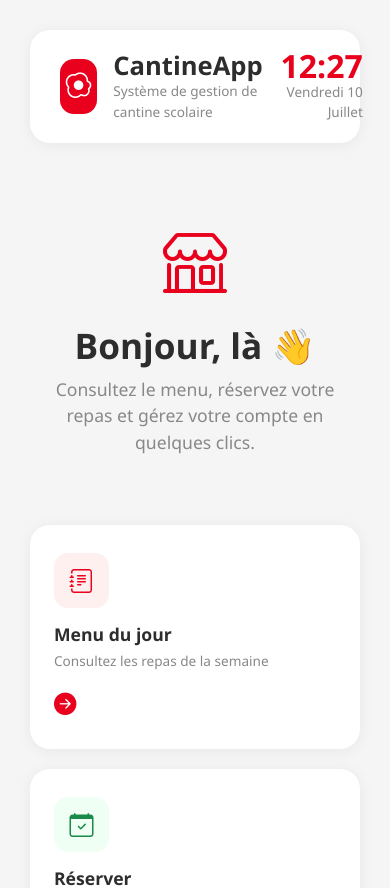
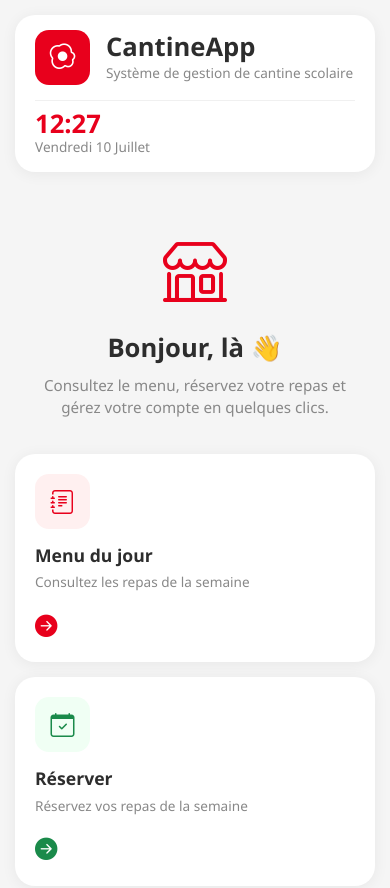
Before and after one commit to mohammedtd/cantine-app, an Angular app: page /accueil in a window 390 px wide. Shown: the top 888 px of the page. Built offline with nearby package versions, Linux system fonts and the light colour scheme; sample sign-in values are in the browser's storage.

Commit message:
style: add responsive mobile media queries for navbar, dashboard, menu, and global layout

```diff
--- a/src/app/app.css
+++ b/src/app/app.css
@@ -121,3 +121,67 @@
   background: #E8001C;
   color: white;
 }
+
+/* Responsive Mobile Navbar */
+@media (max-width: 768px) {
+  .navbar-kiosque {
+    padding: 0 15px;
+  }
+
+  .navbar-kiosque-inner {
+    display: flex;
+    flex-wrap: wrap;
+    height: auto;
+    padding: 12px 0;
+    gap: 12px;
+    justify-content: space-between;
+  }
+
+  /* Top Left: Logo & Brand */
+  .navbar-kiosque-inner > div:first-child {
+    order: 1;
+    max-width: 60%;
+  }
+
+  .navbar-brand-sub {
+    display: none;
+  }
+
+  /* Top Right: User & Time */
+  .navbar-kiosque-inner > div:last-child {
+    order: 2;
+    max-width: 40%;
+    gap: 12px !important;
+  }
+
+  .navbar-time {
+    display: none;
+  }
+
+  .navbar-user span {
+    display: none;
+  }
+
+  /* Bottom Row: Navigation Links */
+  .navbar-links {
+    order: 3;
+    width: 100%;
+    justify-content: space-between;
+    gap: 4px;
+    border-top: 1px solid #f0f0f0;
+    padding-top: 10px;
+    margin-top: 4px;
+  }
+
+  .navbar-link {
+    padding: 6px 4px;
+    font-size: 0.7rem;
+    flex: 1;
+    align-items: center;
+    border-radius: 10px;
+  }
+
+  .navbar-link i {
+    font-size: 1.1rem;
+  }
+}
--- a/src/app/components/accueil/accueil.css
+++ b/src/app/components/accueil/accueil.css
@@ -143,3 +143,49 @@
   margin-top: auto;
   padding-top: 20px;
 }
+
+/* Responsive Mobile Accueil */
+@media (max-width: 768px) {
+  .kiosque-container {
+    padding: 15px;
+  }
+
+  .kiosque-header {
+    flex-direction: column;
+    align-items: stretch;
+    padding: 15px 20px;
+    gap: 15px;
+  }
+
+  .kiosque-time {
+    text-align: left;
+    border-top: 1px solid #f0f0f0;
+    padding-top: 10px;
+  }
+
+  .kiosque-heure {
+    font-size: 1.6rem;
+  }
+
+  .kiosque-hero {
+    padding: 20px 10px;
+    margin-bottom: 15px;
+  }
+
+  .hero-title {
+    font-size: 1.6rem;
+  }
+
+  .hero-subtitle {
+    font-size: 0.95rem;
+  }
+
+  .kiosque-actions {
+    grid-template-columns: 1fr;
+    gap: 15px;
+  }
+
+  .action-card {
+    padding: 20px;
+  }
+}
--- a/src/app/components/menu/menu.css
+++ b/src/app/components/menu/menu.css
@@ -383,3 +383,38 @@
   padding: 20px;
   text-align: center;
 }
+
+/* Responsive Mobile Menu */
+@media (max-width: 768px) {
+  .page-header {
+    flex-direction: column;
+    align-items: stretch !important;
+    gap: 15px;
+    padding: 15px 20px;
+  }
+
+  .panier-btn {
+    justify-content: center;
+    width: 100%;
+  }
+
+  .popup-card {
+    padding: 20px;
+    width: 95%;
+    max-height: 85vh;
+  }
+
+  .d-flex.gap-3.mb-4 {
+    flex-direction: column;
+    gap: 10px !important;
+  }
+
+  .mode-paiement-card {
+    padding: 12px;
+  }
+
+  .mode-paiement-card i {
+    font-size: 1.5rem;
+    margin-bottom: 5px;
+  }
+}
--- a/src/styles.css
+++ b/src/styles.css
@@ -57,3 +57,18 @@ body {
   display: flex;
   align-items: center;
 }
+
+/* Responsive Global Layout */
+@media (max-width: 768px) {
+  .page-header {
+    padding: 15px 20px;
+    margin-bottom: 20px;
+    flex-direction: column;
+    align-items: stretch !important;
+    gap: 12px;
+  }
+
+  .page-title {
+    font-size: 1.3rem;
+  }
+}
```
